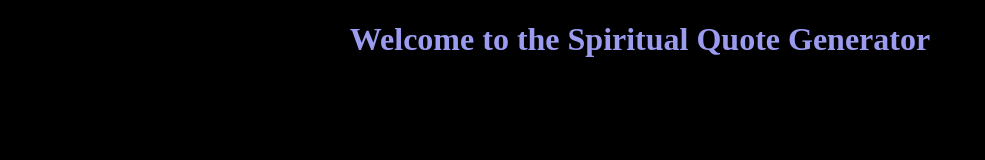
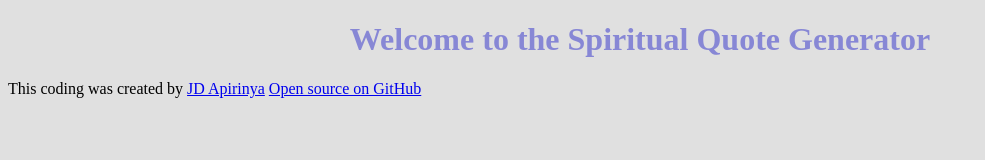
Before and after one commit to JDASL/spiritual-quote-generator, a plain HTML site: page index.html in a window 1280 px wide. Shown: the whole page, without its empty margins (0-985 px from the left). Drawn offline with Linux system fonts and the light colour scheme.

Commit message:
added footer, open source, css

```diff
--- a/index.html
+++ b/index.html
@@ -8,6 +8,18 @@
   </head>
   <body>
     <h1>Welcome to the Spiritual Quote Generator</h1>
+
+    <footer>
+      This coding was created by
+      <a href="https://www.instagram.com/yourgurljd/" target="_blank"
+        >JD Apirinya</a
+      >
+      <a
+        href="https://github.com/JDASL/spiritual-quote-generator.git"
+        target="_blank"
+        >Open source on GitHub
+      </a>
+    </footer>
     <script src="src/index.js"></script>
   </body>
 </html>
--- a/src/styles.css
+++ b/src/styles.css
@@ -1,7 +1,10 @@
 body {
-  background-color: black;
+  background-color: rgb(224, 224, 224);
 }
 h1 {
-  color: rgb(155, 155, 240);
+  color: rgb(135, 135, 213);
   text-align: center;
 }
+a {
+  text-decoration: underline;
+}
```
